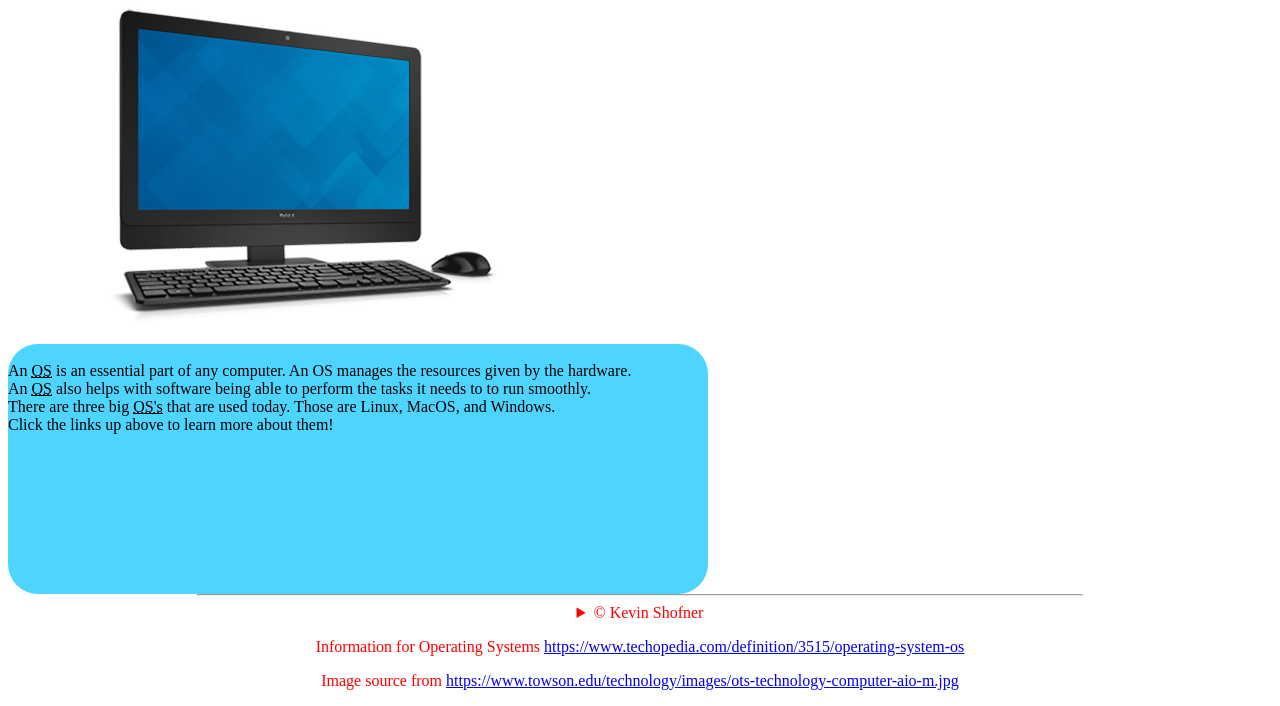
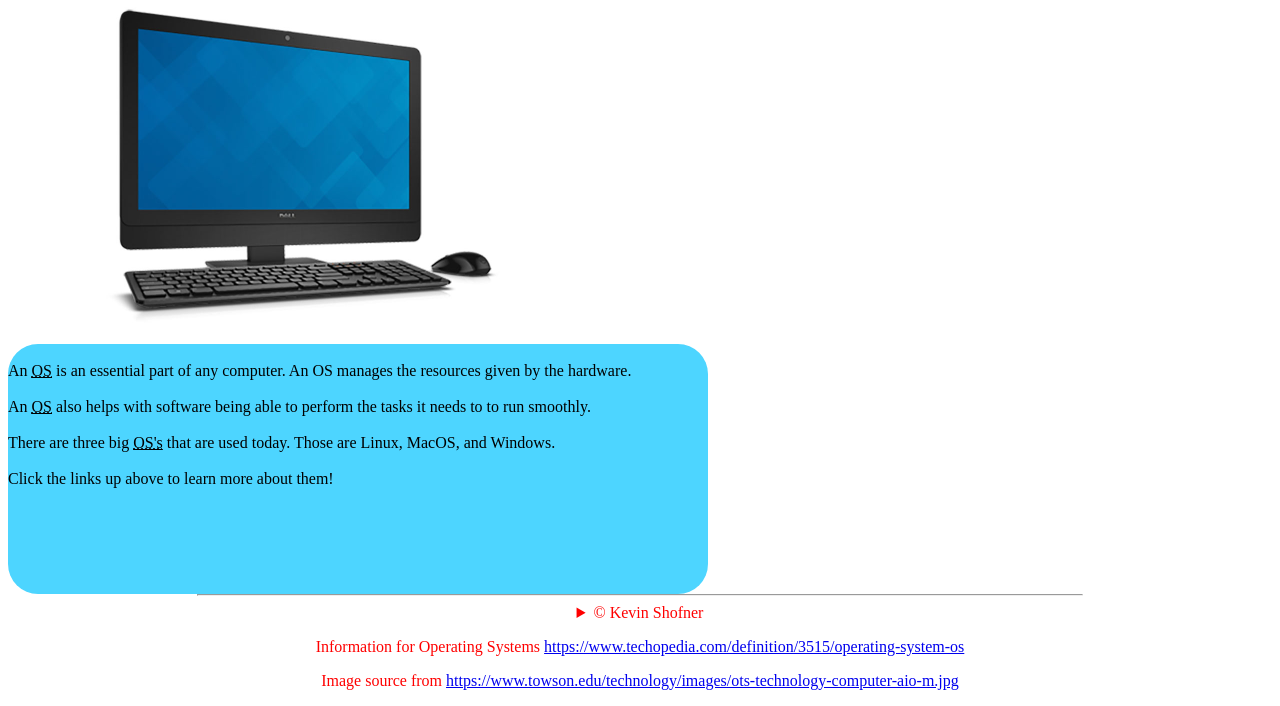
Before and after one commit to Kevin-Shofner/cst336, a PHP site: page /hw/hw1/home.html in a window 1280 px wide. Shown: the part 238-944 px from the top of the page. Run offline with PHP 8.4, Linux system fonts and the light colour scheme.

Commit message:
home should work

```diff
--- a/hw/hw1/MacOS.html
+++ b/hw/hw1/MacOS.html
@@ -25,9 +25,9 @@ in html
     <body>
 
          <header>
-            <h1 id="MacPage"> Kevin Shofner </h1>
+            <h1 id="header1"> Kevin Shofner </h1>
              <br>
-             <h1 id="MacPage"> MacOS</h1>
+             <h1 id="header2"> MacOS</h1>
          </header>
 
          <hr>
@@ -59,7 +59,7 @@ in html
          </main>
 
 
-                <hr style = "width:70%; background-color:gray; height 20px">
+                <hr id="hrFoot">
 
         <footer style="color:red">
             <details>
--- a/hw/hw1/css/styles.css
+++ b/hw/hw1/css/styles.css
@@ -44,3 +44,8 @@ floater{
 #header1, #header2 {
     text-shadow: 3px 3px 10px blue;
 }
+#hrFoot {
+    width:70%;
+    background-color:gray;
+
+}
--- a/hw/hw1/home.html
+++ b/hw/hw1/home.html
@@ -48,9 +48,9 @@ in html
              </div>
              <div id="LinuxPage">
                  <br>
-                An <abbr title="operating system"><u>OS</u></abbr> is an essential part of any computer. An OS manages the resources given by the hardware. <br>
-                An   <abbr title="operating system"><u>OS</u></abbr> also helps with software being able to perform the tasks it needs to to run smoothly. <br>
-               There are three big <abbr title="operating systems"><u>OS's</u></abbr></u>  that are used today. Those are Linux, MacOS, and Windows. <br>
+                An <abbr title="operating system"><u>OS</u></abbr> is an essential part of any computer. An OS manages the resources given by the hardware. <br> <br>
+                An   <abbr title="operating system"><u>OS</u></abbr> also helps with software being able to perform the tasks it needs to to run smoothly. <br> <br>
+               There are three big <abbr title="operating systems"><u>OS's</u></abbr>  that are used today. Those are Linux, MacOS, and Windows. <br> <br>
                 Click the links up above to learn more about them!
                <!-- acronym is the first html tag that is new that was not included in Lab 1 -->
              </div>
@@ -60,11 +60,11 @@ in html
          </main>
 
 
-                <hr style = "width:70%; background-color:gray; height 20px">
+                <hr id="hrFoot">
 
         <footer style="color:red">
             <details>
-                <summary>&copy Kevin Shofner</summary>
+                <summary>&copy; Kevin Shofner</summary>
                 <strong> Disclaimer: </strong> The information in this website is used for academic purposes.
 
             </details>
```
